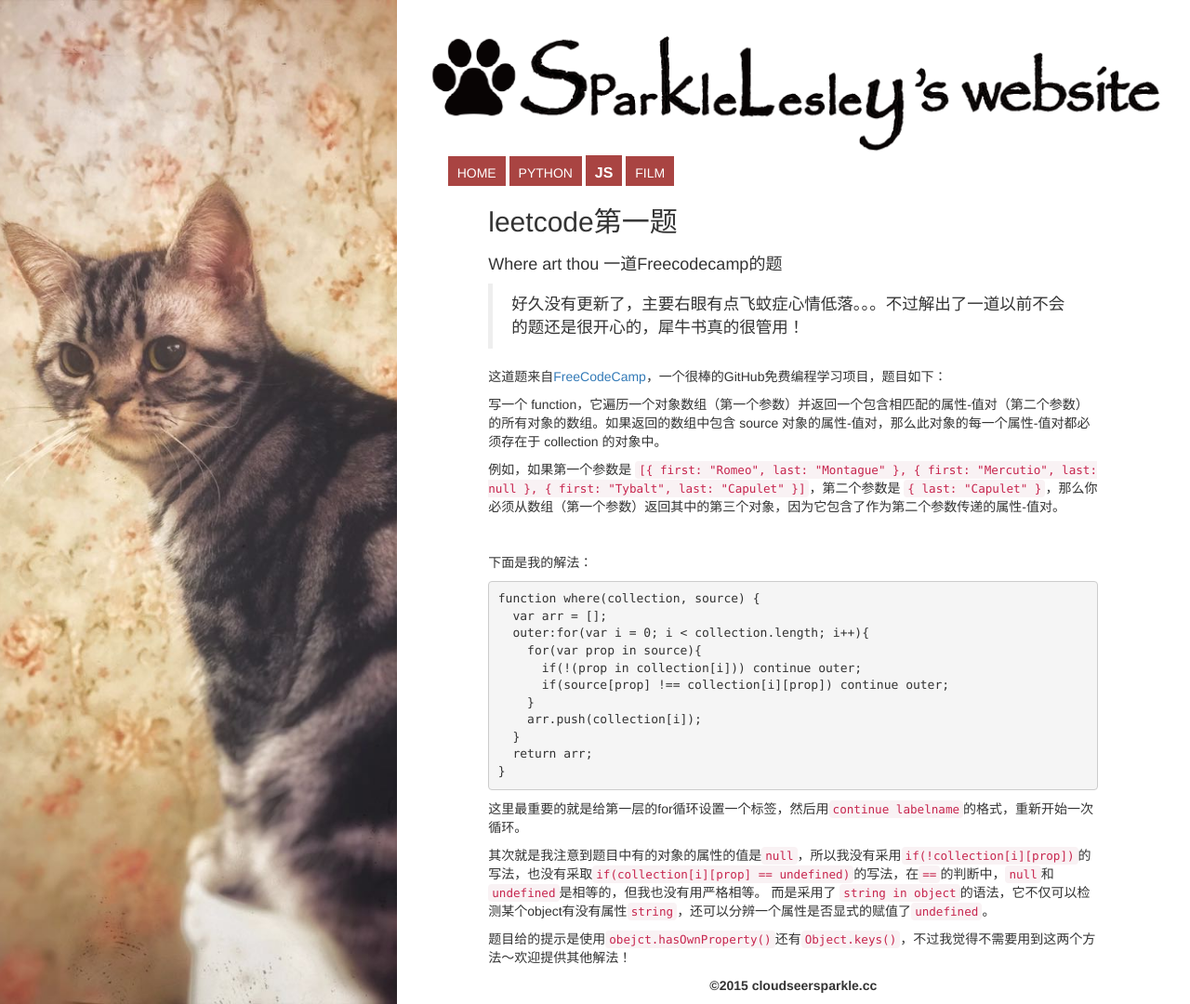
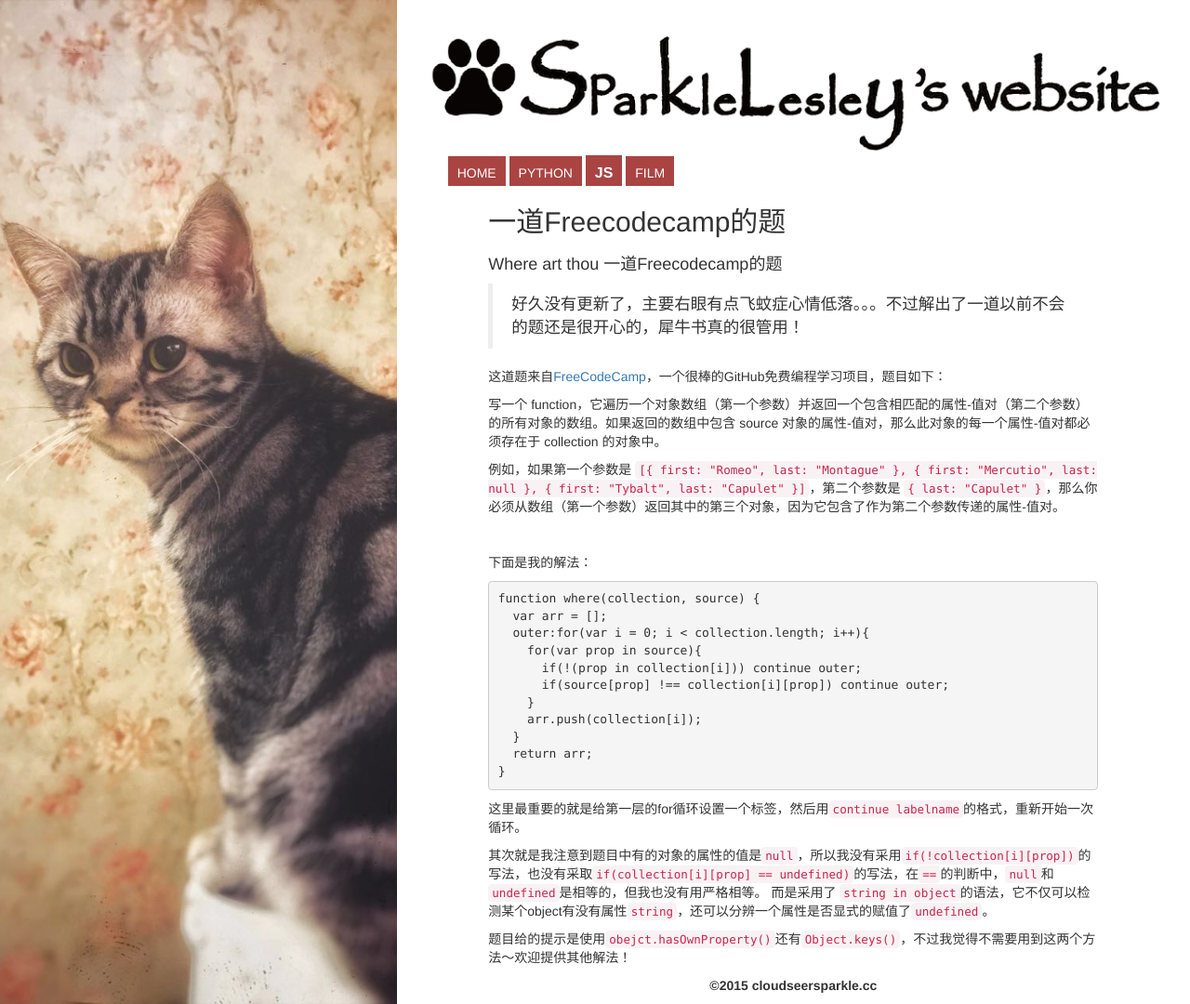
Before and after one commit to cloudsere/my-jekyll-driven-blog, a Jekyll site: the page built from _posts/js/2016-10-29-Where-art-thou.markdown, in a window 1280 px wide. Shown: the whole page at 93% size. Built offline with Jekyll 4.4.1, drawn with Linux system fonts in a browser that asks for light colours; comment, search, counter and statistics services are not loaded.

Commit message:
change post name

```diff
--- a/_posts/js/2016-10-29-Where-art-thou.markdown
+++ b/_posts/js/2016-10-29-Where-art-thou.markdown
@@ -1,6 +1,6 @@
 ---
 layout: article
-title:  "leetcode第一题"
+title:  "一道Freecodecamp的题"
 date:   2016-10-11 20:59:27 +0800
 categories: js
 ---
```
